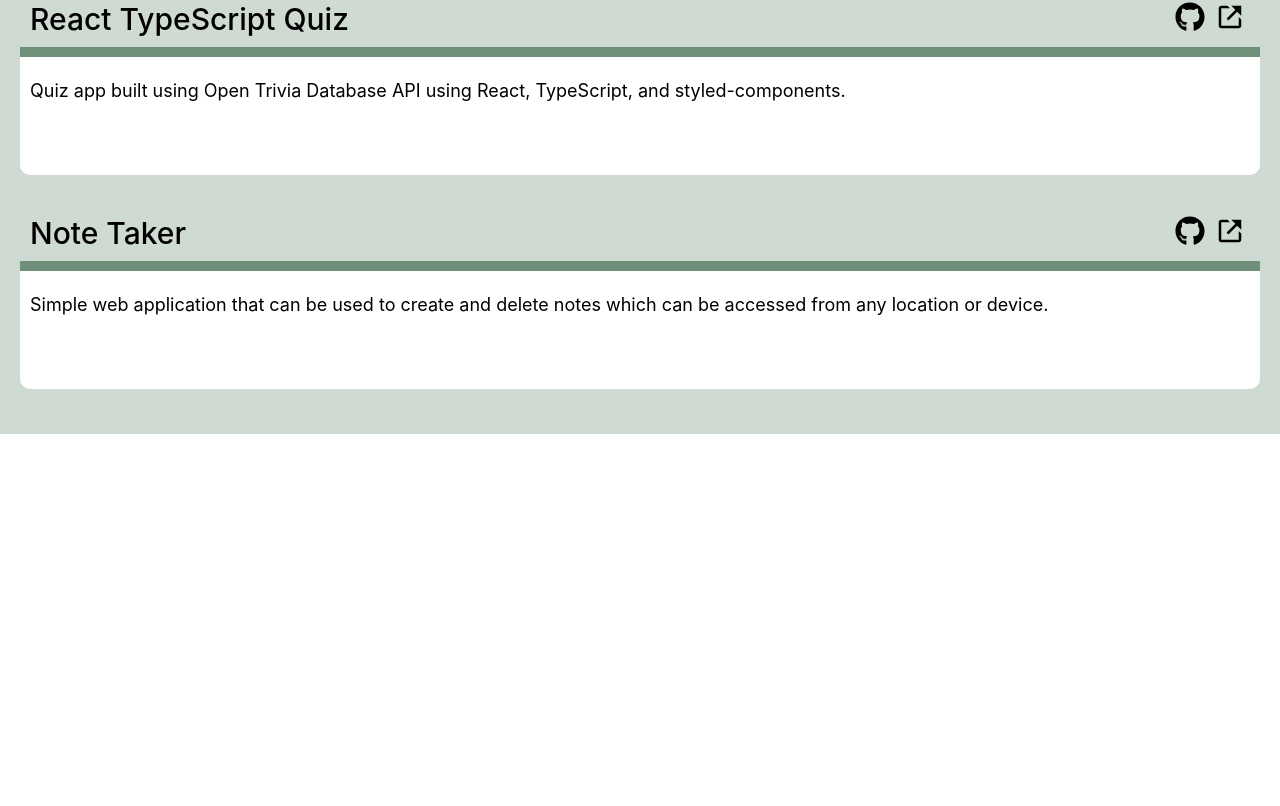
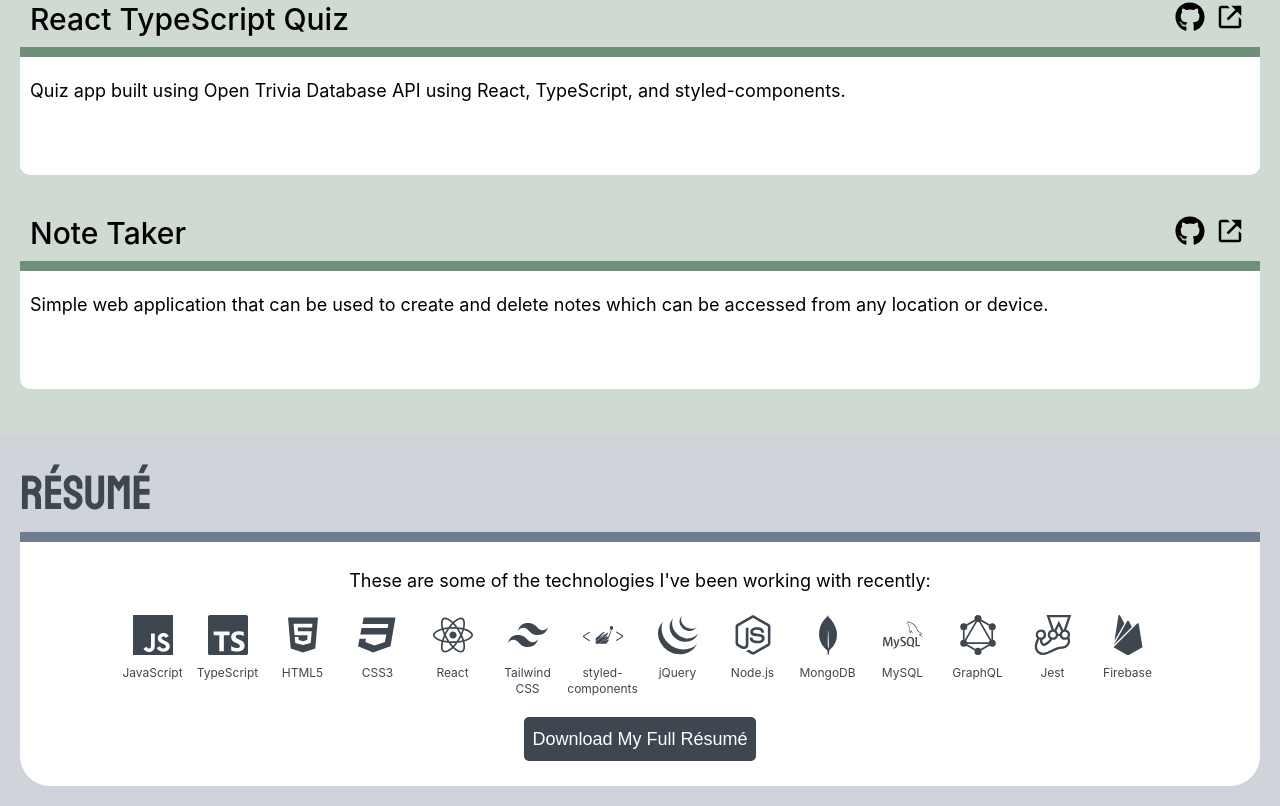
Before and after one commit to Stevtm/portfolio-v4, a React (Create React App) app: page / in a window 1280 px wide. Shown: the part 1726-2532 px from the top of the page. Before the commit the page ends 2160 px from the top, so only its background shows below. Built offline with nearby package versions, Linux system fonts and the light colour scheme.

Commit message:
add resume component

```diff
--- a/src/components/App.tsx
+++ b/src/components/App.tsx
@@ -9,8 +9,9 @@ import { theme } from "../theme";
 // import components
 import About from "../components/About";
 import Portfolio from "./Portfolio";
+import Resume from "./Resume";
 
-const App = () => {
+const App: React.FC = () => {
 	return (
 		<ThemeProvider theme={theme}>
 			<>
@@ -18,10 +19,12 @@ const App = () => {
 				<MediaQuery maxWidth={670}>
 					<About />
 					<Portfolio />
+					<Resume />
 				</MediaQuery>
 				<MediaQuery minWidth={671}>
 					<About />
 					<Portfolio />
+					<Resume />
 				</MediaQuery>
 			</>
 		</ThemeProvider>
--- /dev/null
+++ b/src/components/Resume/index.tsx
@@ -0,0 +1,114 @@
+import ResumePDF from "../../assets/documents/Resume_08Aug2021.pdf";
+
+// import styled components
+import {
+	Anchor,
+	ResumeSection,
+	ResumeHeader,
+	HeaderText,
+	ResumeText,
+	TechContainer,
+	Tech,
+	Icons,
+	TechName,
+	ResumeButton,
+	ResumeLink,
+} from "./styles";
+
+// import icons
+import { FaReact, FaCss3, FaHtml5, FaNodeJs } from "react-icons/fa";
+import {
+	SiTailwindcss,
+	SiMongodb,
+	SiMysql,
+	SiGraphql,
+	SiJest,
+	SiJquery,
+	SiFirebase,
+	SiStyledComponents,
+	SiJavascript,
+	SiTypescript,
+} from "react-icons/si";
+
+const Resume = () => {
+	return (
+		<>
+			<Anchor id={"resume"}></Anchor>
+			<ResumeSection>
+				<ResumeHeader>
+					<HeaderText>Résumé</HeaderText>
+				</ResumeHeader>
+				<TechContainer>
+					<ResumeText>
+						These are some of the technologies I've been working with recently:
+					</ResumeText>
+					<Icons>
+						<Tech>
+							<SiJavascript title="JavaScript"></SiJavascript>
+							<TechName>JavaScript</TechName>
+						</Tech>
+						<Tech>
+							<SiTypescript title="TypeScript"></SiTypescript>
+							<TechName>TypeScript</TechName>
+						</Tech>
+						<Tech>
+							<FaHtml5 title="HTML5"></FaHtml5>
+							<TechName>HTML5</TechName>
+						</Tech>
+						<Tech>
+							<FaCss3 title="CSS3"></FaCss3>
+							<TechName>CSS3</TechName>
+						</Tech>
+						<Tech>
+							<FaReact title="React"></FaReact>
+							<TechName>React</TechName>
+						</Tech>
+						<Tech>
+							<SiTailwindcss title="Tailwind CSS"></SiTailwindcss>
+							<TechName>Tailwind CSS</TechName>
+						</Tech>
+						<Tech>
+							<SiStyledComponents title="styled-components"></SiStyledComponents>
+							<TechName>styled-components</TechName>
+						</Tech>
+						<Tech>
+							<SiJquery title="jQuery"></SiJquery>
+							<TechName>jQuery</TechName>
+						</Tech>
+						<Tech>
+							<FaNodeJs title="Node.js"></FaNodeJs>
+							<TechName>Node.js</TechName>
+						</Tech>
+						<Tech>
+							<SiMongodb title="MongoDB"></SiMongodb>
+							<TechName>MongoDB</TechName>
+						</Tech>
+						<Tech>
+							<SiMysql title="MySQL"></SiMysql>
+							<TechName>MySQL</TechName>
+						</Tech>
+						<Tech>
+							<SiGraphql title="GraphQL"></SiGraphql>
+							<TechName>GraphQL</TechName>
+						</Tech>
+						<Tech>
+							<SiJest title="Jest"></SiJest>
+							<TechName>Jest</TechName>
+						</Tech>
+						<Tech>
+							<SiFirebase title="Firebase"></SiFirebase>
+							<TechName>Firebase</TechName>
+						</Tech>
+					</Icons>
+					<ResumeButton>
+						<ResumeLink href={ResumePDF} target="_blank">
+							Download My Full Résumé
+						</ResumeLink>
+					</ResumeButton>
+				</TechContainer>
+			</ResumeSection>
+		</>
+	);
+};
+
+export default Resume;
--- /dev/null
+++ b/src/components/Resume/styles.ts
@@ -0,0 +1,140 @@
+import styled from "styled-components";
+
+export const Anchor = styled.span`
+	/* box model */
+	display: block;
+	height: calc(40px);
+	margin-top: -40px;
+	visibility: hidden;
+`;
+
+export const ResumeSection = styled.section`
+	/* box model */
+	display: flex;
+	flex-direction: column;
+	padding: 20px;
+
+	/* visual decorations */
+	background-color: ${({ theme }) => theme.prussianBlue.lighter};
+`;
+
+export const ResumeHeader = styled.div`
+	/* box model */
+	display: flex;
+	flex-direction: row;
+	text-align: center;
+	margin: 10px 0;
+`;
+
+// export const ColorBar = styled.div`
+// 	/* box model */
+// 	width: 0.45rem;
+// 	margin-right: 10px;
+
+// 	/* visual decorations */
+// 	background-color: ${({ theme }) => theme.prussianBlue.DEFAULT};
+// `;
+
+export const HeaderText = styled.h2`
+	/* box model */
+	margin: 5px 0;
+
+	/* typography */
+	color: ${({ theme }) => theme.prussianBlue.dark};
+	font-family: "Staatliches";
+	font-size: 3rem;
+	font-weight: 500;
+	line-height: 1;
+`;
+
+export const ResumeText = styled.h3`
+	/* typography */
+	font-size: 1.125rem;
+	font-weight: 400;
+	line-height: 1.75rem;
+	padding: 0px 5px;
+	margin: 10px 0;
+`;
+
+export const TechContainer = styled.div`
+	/* box model */
+	align-items: center;
+	border-top: 10px solid ${({ theme }) => theme.prussianBlue.DEFAULT};
+	border-radius: 0px 0px 30px 30px;
+	display: flex;
+	flex-direction: row;
+	flex-wrap: wrap;
+	justify-content: center;
+	padding: 15px;
+	margin: 0 auto;
+
+	/* visual decorations */
+	background-color: white;
+`;
+
+export const Tech = styled.div`
+	/* box model */
+	align-items: center;
+	display: flex;
+	flex-direction: column;
+	margin: 0px 5px;
+	width: 65px;
+`;
+
+export const Icons = styled.div`
+	/* box model */
+	display: flex;
+	flex-direction: row;
+	flex-wrap: wrap;
+	justify-content: center;
+
+	/* typography */
+	color: ${({ theme }) => theme.prussianBlue.dark};
+
+	svg {
+		/* box model */
+		margin: 10px 10px;
+
+		/* typography */
+		font-size: 40px;
+	}
+`;
+
+export const TechName = styled.p`
+	/* box model */
+	margin: 0;
+
+	/* typography */
+	font-size: 0.75rem;
+	line-height: 1rem;
+	text-align: center;
+`;
+
+export const ResumeButton = styled.button`
+	/* box model */
+	border: none;
+	border-radius: 5px;
+	padding: 8px 8px;
+	margin: 10px auto;
+	margin-top: 20px;
+
+	/* typography */
+	color: white;
+	font-size: 1.125rem;
+	line-height: 1.75rem;
+
+	/* visual decorations */
+	background-color: ${({ theme }) => theme.prussianBlue.dark};
+	cursor: pointer;
+	transition: 0.2s all;
+
+	&:hover {
+		background-color: ${({ theme }) => theme.prussianBlue.DEFAULT};
+	}
+`;
+
+export const ResumeLink = styled.a`
+	/* typography */
+	text-decoration: none;
+	color: white;
+`;
--- /dev/null
+++ b/src/types.d.ts
@@ -0,0 +1 @@
+declare module "*.pdf";
--- a/tsconfig.json
+++ b/tsconfig.json
@@ -18,7 +18,7 @@
     "resolveJsonModule": true,
     "isolatedModules": true,
     "noEmit": true,
-    "jsx": "react-jsx"
+    "jsx": "react-jsx",
   },
   "include": [
     "src"
```
